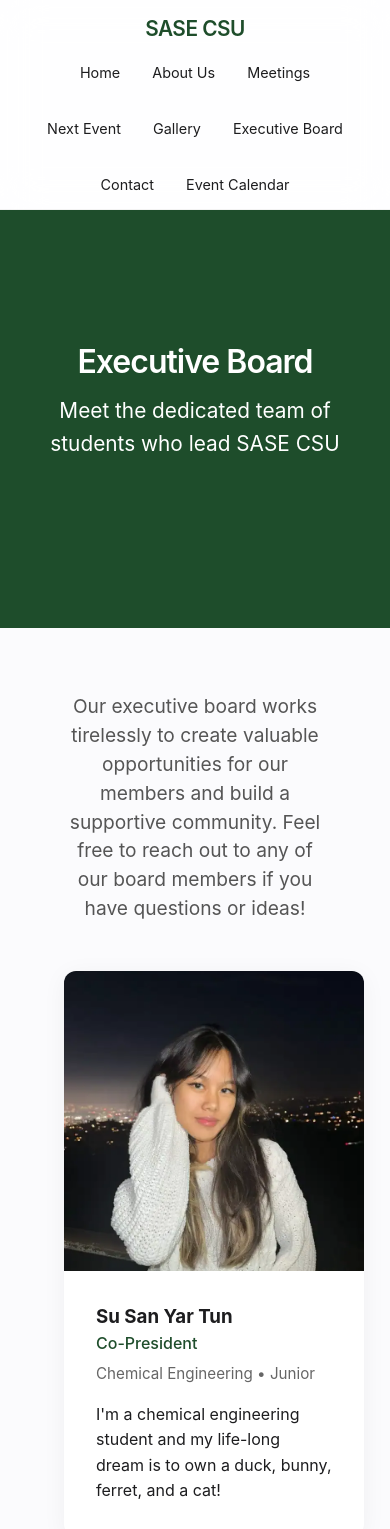
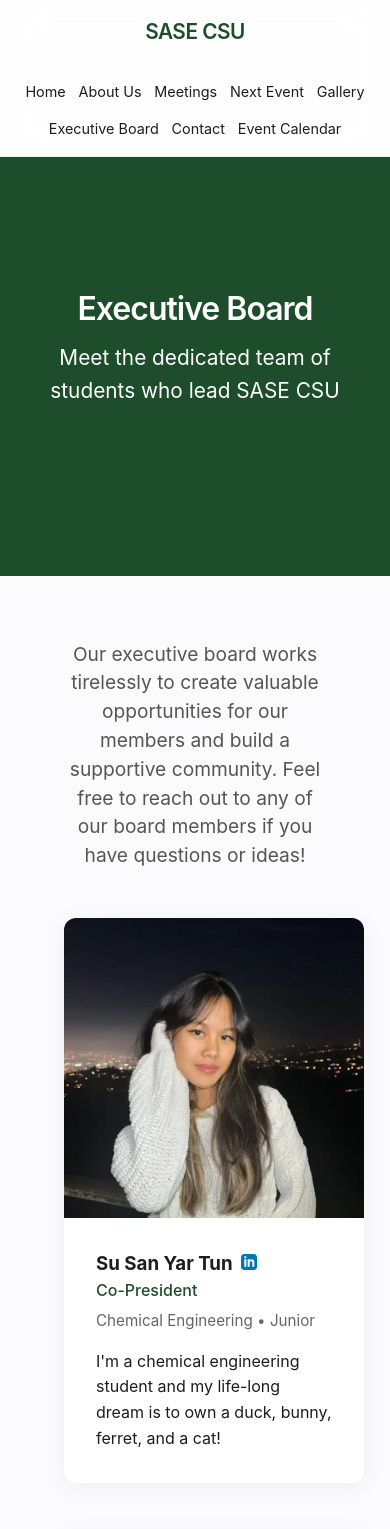
Before and after one commit to kylephamn/sase-csu-website, a React (Create React App) app: page /#/executive-board in a window 390 px wide. Shown: the top 1529 px of the page. Built offline with nearby package versions, Linux system fonts and the light colour scheme.

Commit message:
Fixed calendar navigation and correct navbar spacing

```diff
--- a/src/App.css
+++ b/src/App.css
@@ -44,6 +44,7 @@
   top: 0;
   z-index: 1000;
   border-bottom: 1px solid rgba(0, 0, 0, 0.05);
+  width: 100%;
 }
 
 .navbar {
@@ -51,8 +52,12 @@
   justify-content: space-between;
   align-items: center;
   padding: 0.8rem 2rem;
-  max-width: 1400px;
+  max-width: 100%;
   margin: 0 auto;
+}
+
+.logo {
+  margin-right: 2rem;
 }
 
 .logo a {
@@ -60,12 +65,15 @@
   font-weight: 600;
   color: var(--csu-green);
   letter-spacing: -0.5px;
+  white-space: nowrap;
 }
 
 .nav-links {
   display: flex;
   list-style: none;
-  gap: 2rem;
+  gap: 1.5rem;
+  flex-wrap: wrap;
+  margin-left: auto;
 }
 
 .nav-links a {
@@ -73,6 +81,7 @@
   font-weight: 400;
   font-size: 0.9rem;
   transition: var(--transition-standard);
+  white-space: nowrap;
 }
 
 .nav-links a:hover {
@@ -418,8 +427,41 @@
   font-size: 0.9rem;
 }
 
+.linkedin-icon {
+  margin-left: 8px;
+  color: #0077b5; /* LinkedIn blue color */
+}
+
+/* Media query for responsive design */
+@media screen and (max-width: 1100px) {
+  .nav-links {
+    gap: 1rem;
+  }
+
+  .navbar {
+    padding: 0.8rem 1rem;
+  }
+}
+
 /* Responsive adjustments */
 @media screen and (max-width: 768px) {
+
+  .navbar {
+    flex-direction: column;
+    padding: 1rem;
+  }
+
+  .logo {
+    margin-bottom: 1rem;
+    margin-right: 0;
+  }
+
+  .nav-links {
+    flex-wrap: wrap;
+    justify-content: center;
+    gap: 0.8rem;
+    margin-left: 0;
+  }
 
   .subscription-actions {
     flex-direction: column;
--- a/src/components/EventCalendar.js
+++ b/src/components/EventCalendar.js
@@ -12,6 +12,7 @@
   const [events, setEvents] = useState([]);
   const [selectedEvent, setSelectedEvent] = useState(null);
   const [view, setView] = useState('month');
+  const [date, setDate] = useState(new Date()); // Add state for the current date
   const [filteredCategory, setFilteredCategory] = useState('all');
   const [isLoading, setIsLoading] = useState(true);
   const [error, setError] = useState(null);
@@ -109,6 +110,11 @@
     window.open(googleCalendarUrl, '_blank');
   };
 
+  // Handle navigation - NEW FUNCTIONS
+  const handleNavigate = (newDate) => {
+    setDate(newDate);
+  };
+
   // Categories for filtering
   const categories = [
     { id: 'all', name: 'All Events' },
@@ -200,6 +206,8 @@
           onSelectEvent={handleSelectEvent}
           view={view}
           onView={setView}
+          date={date} // Add current date prop
+          onNavigate={handleNavigate} // Add navigation handler
           views={['month', 'week', 'day', 'agenda']}
         />
       </div>
--- a/src/pages/ExecutiveBoard.js
+++ b/src/pages/ExecutiveBoard.js
@@ -14,7 +14,8 @@
       major: 'Chemical  Engineering',
       year: 'Junior',
       bio: 'I\'m a chemical engineering student and my life-long dream is to own a duck, bunny, ferret, and a cat!',
-      image: getPublicImageUrl('su.webp')
+      image: getPublicImageUrl('su.webp'),
+      linkedin: 'https://www.linkedin.com/in/su-san-yar-tun-89014a250/' // Add actual LinkedIn URL when available
     },
     {
       id: 2,
@@ -23,7 +24,8 @@
       major: 'Mechanical Engineering',
       year: 'Junior',
       bio: 'My name is Anisha and I am excited to be Co-President of SASE!',
-      image: getPublicImageUrl('anisha.webp')
+      image: getPublicImageUrl('anisha.webp'),
+      linkedin: 'https://www.linkedin.com/in/anisha-kalla-8a4b92274/' // Add actual LinkedIn URL when available
     },
     {
       id: 3,
@@ -32,7 +34,8 @@
       major: 'Physics',
       year: 'Junior',
       bio: 'I\'m a Physics major. I"m from India, grew up in Dubai, and am trained in ballet!',
-      image: getPublicImageUrl('stef.webp')
+      image: getPublicImageUrl('stef.webp'),
+      linkedin: 'https://www.linkedin.com/in/stefania-miranda/' // Add actual LinkedIn URL when available
     },
     {
       id: 4,
@@ -41,7 +44,8 @@
       major: 'Electrical Engineering',
       year: 'Sophomore',
       bio: 'My name is Jasmine Cheng, Electrical Engineering major. I\'m a second year student from Fort Collins and I love painting, matcha, and exploring new places!',
-      image: getPublicImageUrl('jasm.webp')
+      image: getPublicImageUrl('jasm.webp'),
+      linkedin: 'https://www.linkedin.com/in/jasmine-cheng1221/' // Add actual LinkedIn URL when available
     },
     {
       id: 5,
@@ -50,7 +54,8 @@
       major: 'Computer Science',
       year: 'Junior',
       bio: 'Hey I\'m Kyle , a 3rd year Computer Science with a concentration in Software Engineering.',
-      image: getPublicImageUrl('kyle.webp')
+      image: getPublicImageUrl('kyle.webp'),
+      linkedin: 'https://www.linkedin.com/in/kylephamn/' // Add actual LinkedIn URL when available
     },
     {
       id: 6,
@@ -59,7 +64,8 @@
       major: 'Mechanical Engineering',
       year: 'Sophomore',
       bio: 'Hi I\'m Kai and I\'m a Sophomore in mechanical engineering from Eagan, MN.',
-      image: getPublicImageUrl('kai.webp')
+      image: getPublicImageUrl('kai.webp'),
+      linkedin: 'https://www.linkedin.com/in/kai-meilahn-kinard-a93984282/' // Add actual LinkedIn URL when available
     },
     {
       id: 7,
@@ -68,7 +74,8 @@
       major: 'Mechanical Engineering',
       year: 'Junior',
       bio: 'My name is Mason Maynell, I\'m a junior mechanical engineering student, and I\'ve caught myself on fire only once.',
-      image: getPublicImageUrl('mason.webp')
+      image: getPublicImageUrl('mason.webp'),
+      linkedin: 'https://www.linkedin.com/in/mason-maynell/' // Add actual LinkedIn URL when available
     }
   ];
 
@@ -97,7 +104,16 @@
                 }}
               />
               <div className="member-info">
-                <h3>{boardMember.name}</h3>
+                <h3>
+                  {boardMember.name}
+                  {boardMember.linkedin && (
+                    <a href={boardMember.linkedin} target="_blank" rel="noopener noreferrer" className="linkedin-icon" style={{ marginLeft: '8px' }}>
+                      <svg xmlns="http://www.w3.org/2000/svg" width="16" height="16" fill="currentColor" viewBox="0 0 24 24">
+                        <path d="M19 0h-14c-2.761 0-5 2.239-5 5v14c0 2.761 2.239 5 5 5h14c2.762 0 5-2.239 5-5v-14c0-2.761-2.238-5-5-5zm-11 19h-3v-11h3v11zm-1.5-12.268c-.966 0-1.75-.79-1.75-1.764s.784-1.764 1.75-1.764 1.75.79 1.75 1.764-.783 1.764-1.75 1.764zm13.5 12.268h-3v-5.604c0-3.368-4-3.113-4 0v5.604h-3v-11h3v1.765c1.396-2.586 7-2.777 7 2.476v6.759z"/>
+                      </svg>
+                    </a>
+                  )}
+                </h3>
                 <p className="member-position">{boardMember.position}</p>
                 <p className="member-details">{boardMember.major} • {boardMember.year}</p>
                 <p className="member-bio">{boardMember.bio}</p>
```
